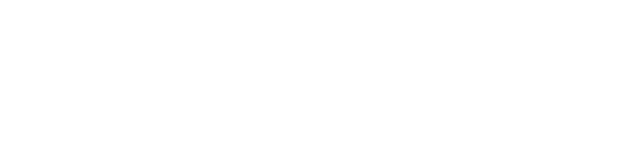
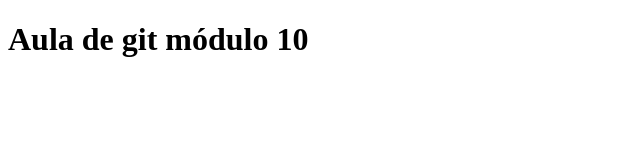
Before and after one commit to Rodrigo-Tozatti/aula-ramificacao, a plain HTML site: page index.html in a window 1280 px wide. Shown: the whole page, without its empty margins (0-640 px from the left). Drawn offline with Linux system fonts and the light colour scheme.

Commit message:
index alterado

```diff
--- a/index.html
+++ b/index.html
@@ -7,6 +7,6 @@
     <title>Aula de Git - Ramificação</title>
 </head>
 <body>
-
+    <h1>Aula de git módulo 10</h1>
 </body>
 </html>
```
